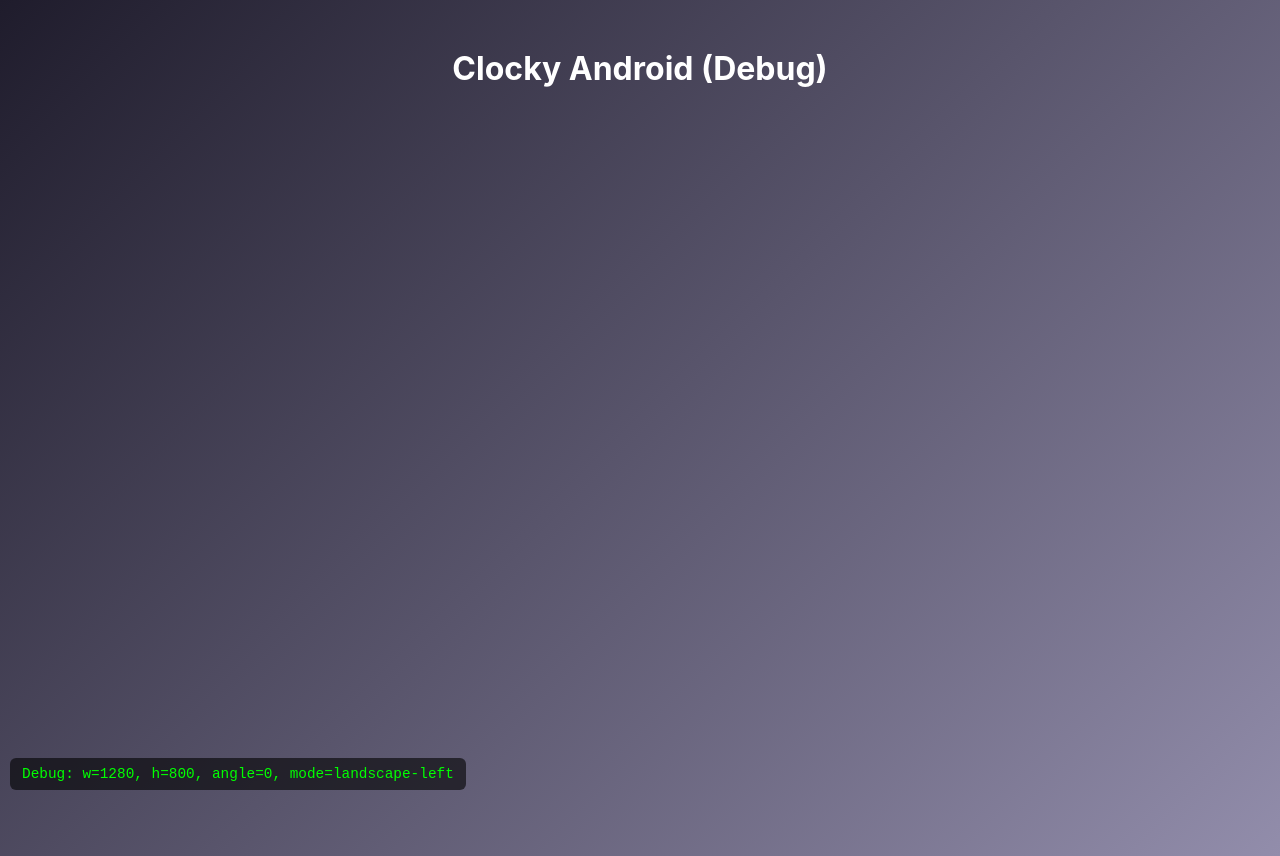
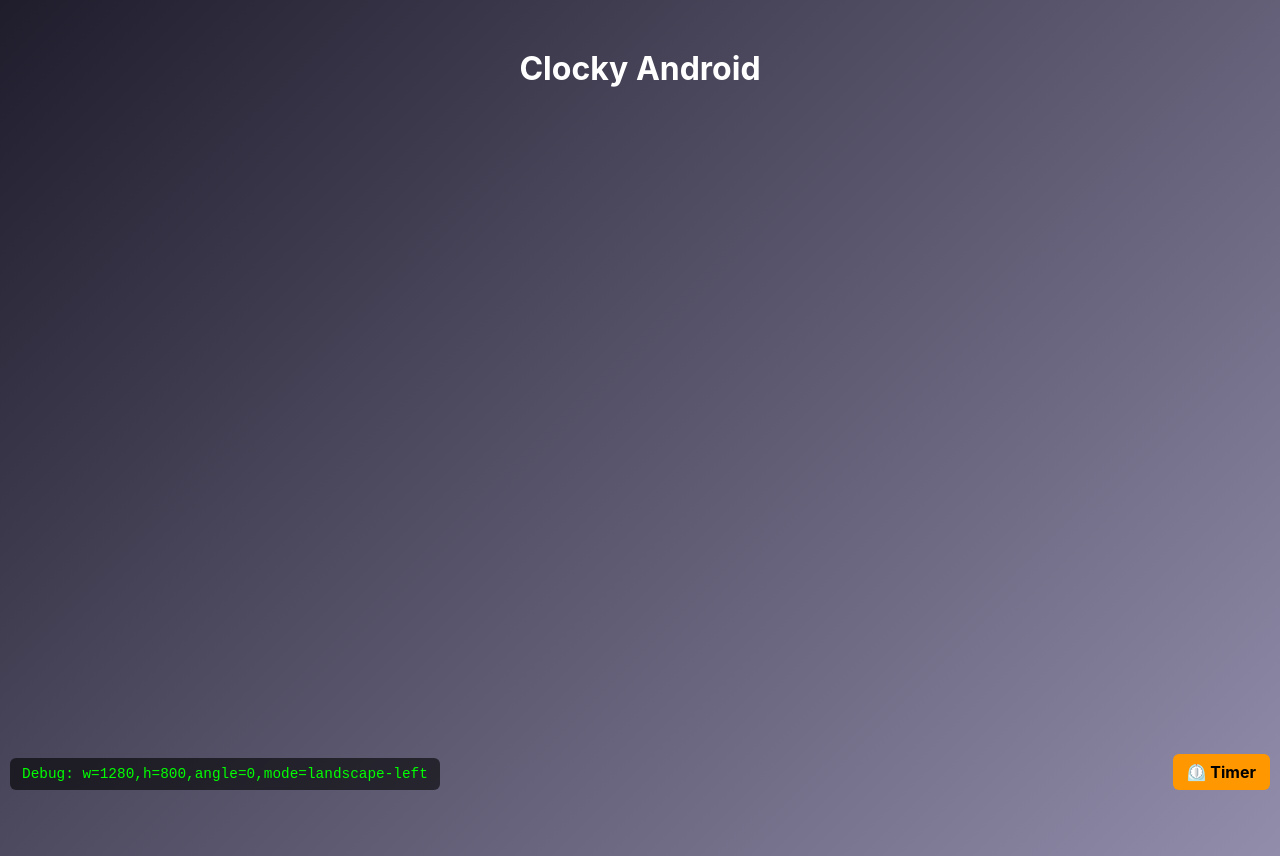
Before and after one commit to Upadhyay-T/Clocky-S, a plain HTML site: page index-android.html in a window 1280 px wide. Drawn offline with Linux system fonts and the light colour scheme.

Commit message:
Update index-android.html

```diff
--- a/index-android.html
+++ b/index-android.html
@@ -3,7 +3,7 @@
 <head>
   <meta charset="UTF-8"/>
   <meta name="viewport" content="width=device-width, initial-scale=1, maximum-scale=1"/>
-  <title>Clocky Android (Debug)</title>
+  <title>Clocky Android (with Timer Fallback)</title>
   <style>
     body {
       font-family: -apple-system, BlinkMacSystemFont, "Segoe UI", Roboto, Helvetica, Arial, sans-serif;
@@ -26,18 +26,21 @@
     select { font-size: 1rem; padding: 6px; border-radius: 6px; }
     ul { list-style:none; padding:0; }
     li { margin:8px 0; }
-
-    /* Debug overlay */
     #debug {
       position: fixed; bottom: 10px; left: 10px;
       background: rgba(0,0,0,0.6); color: #0f0;
       padding: 8px 12px; border-radius: 6px;
       font-size: 0.9rem; font-family: monospace;
     }
+    #fallback-btn {
+      position: fixed; bottom: 10px; right: 10px;
+      background: #ff9800; color:#000; font-weight:bold;
+      padding:8px 14px; border-radius:6px; cursor:pointer;
+    }
   </style>
 </head>
 <body>
-  <h1>Clocky Android (Debug)</h1>
+  <h1>Clocky Android</h1>
 
   <!-- Alarm -->
   <div id="alarm" class="section active">
@@ -75,17 +78,22 @@
     <p id="tm-status"></p>
   </div>
 
-  <!-- Debug overlay -->
+  <!-- Debug overlay + fallback button -->
   <div id="debug">Debug: waiting…</div>
+  <div id="fallback-btn" onclick="forceTimer()">⏲️ Timer</div>
 
 <script>
 (function(){
   const $=id=>document.getElementById(id);
   const pad2=n=>(n<10?'0':'')+n;
 
-  /* ---- Debug Overlay ---- */
-  function logDebug(msg){
-    $('debug').textContent = "Debug: " + msg;
+  function logDebug(msg){ $('debug').textContent="Debug: "+msg; }
+
+  /* ---- Fallback manual switch ---- */
+  window.forceTimer=function(){
+    document.querySelectorAll('.section').forEach(s=>s.classList.remove('active'));
+    $('timer').classList.add('active');
+    logDebug("Manual override → Timer");
   }
 
   /* ---- Chime ---- */
@@ -100,23 +108,19 @@
 
   /* ---- Orientation Fix (Android) ---- */
   function updateView(){
-    const w = window.innerWidth;
-    const h = window.innerHeight;
-    let angle = screen.orientation ? screen.orientation.angle : window.orientation;
-    let mode = 'portrait-up';
+    const w=window.innerWidth,h=window.innerHeight;
+    let angle=screen.orientation?screen.orientation.angle:window.orientation;
+    let mode='portrait-up';
 
-    if (w > h) {
-      // Landscape
-      if (angle === 90 || angle === -270) mode = 'landscape-right';
-      else mode = 'landscape-left'; // fallback
+    if(w>h){
+      if(angle===90||angle===-270) mode='landscape-right';
+      else mode='landscape-left';
     } else {
-      // Portrait
-      if (angle === 180 || angle === -180) mode = 'portrait-down';
-      else mode = 'portrait-up';
+      if(angle===180||angle===-180) mode='portrait-down';
+      else mode='portrait-up';
     }
 
-    // Debug info
-    logDebug(`w=${w}, h=${h}, angle=${angle}, mode=${mode}`);
+    logDebug(`w=${w},h=${h},angle=${angle},mode=${mode}`);
 
     document.querySelectorAll('.section').forEach(s=>s.classList.remove('active'));
     if(mode==='portrait-up') $('alarm').classList.add('active');
@@ -134,7 +138,6 @@
   window.dismissAlarm=i=>{stopChime();const btn=$('dismiss-'+i);if(btn)btn.style.display='none';}
   $('add-alarm').onclick=()=>{let h=$('alarm-hour').value,m=$('alarm-minute').value;if(h===''||m===''){alert("Select time");return;}let t=`${pad2(h)}:${pad2(m)}`;alarms.push({time:t,active:true});renderAlarms();$('alarm-status').textContent="Alarm set for "+t;};
   setInterval(()=>{const now=new Date();const current=`${pad2(now.getHours())}:${pad2(now.getMinutes())}`;alarms.forEach((a,i)=>{if(a.active&&a.time===current){notify("⏰ Alarm","Time is up!");startChime();a.active=false;const btn=$('dismiss-'+i);if(btn)btn.style.display='inline-block';}});},1000);
-
   for(let i=0;i<24;i++) $('alarm-hour').add(new Option(pad2(i),i));
   for(let i=0;i<60;i++) $('alarm-minute').add(new Option(pad2(i),i));
 
```
